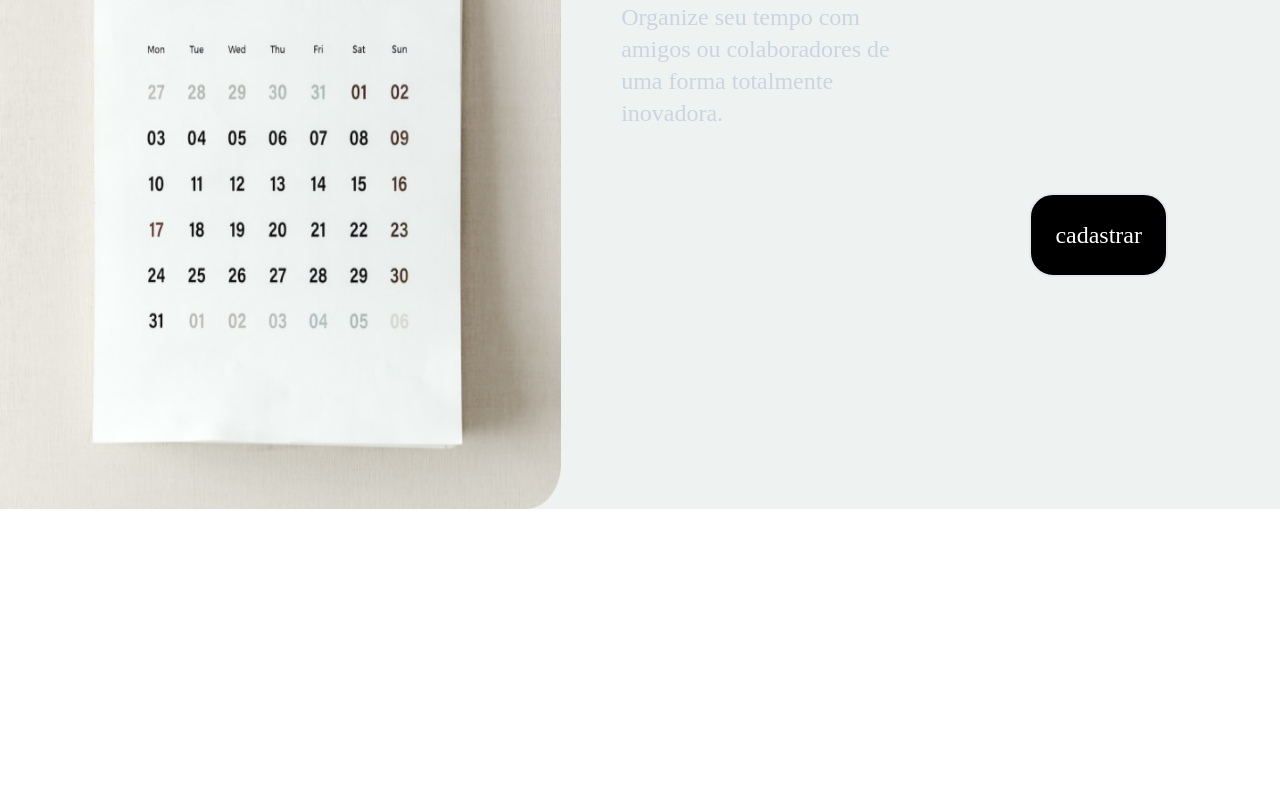
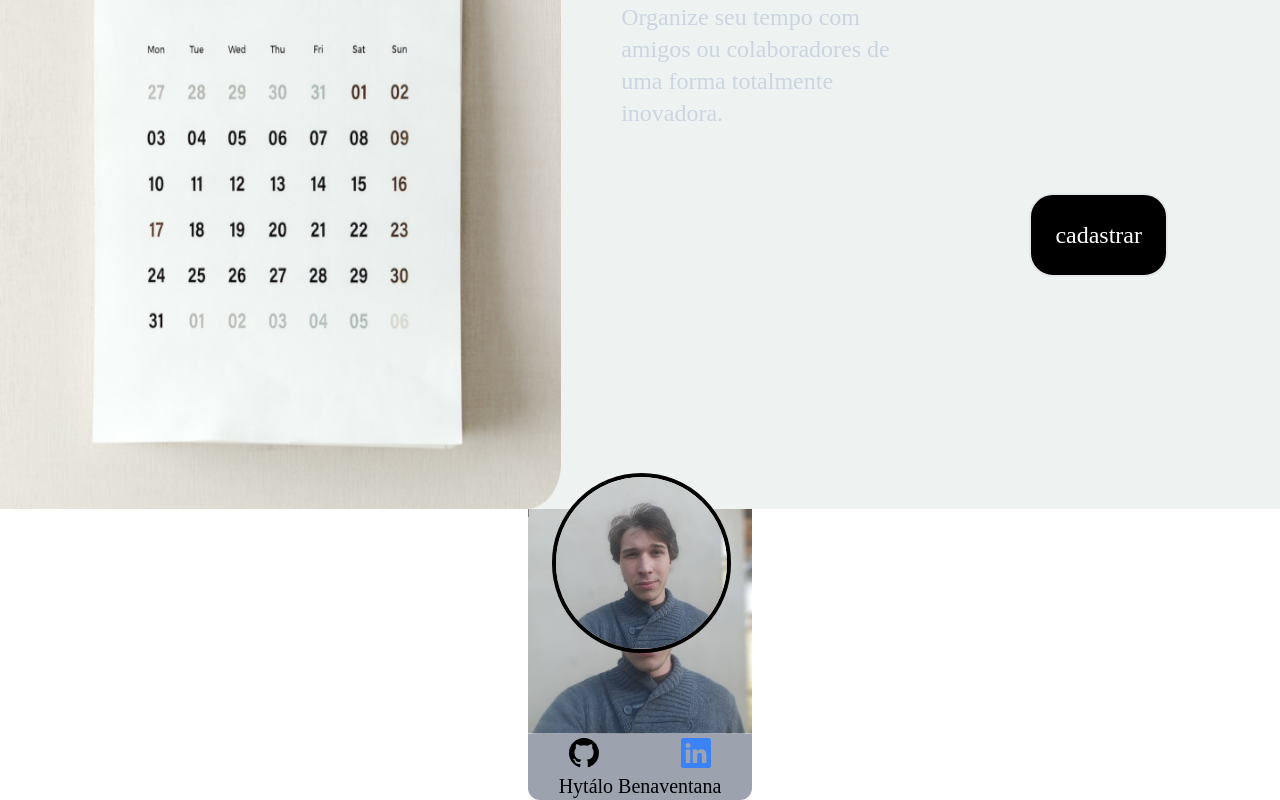
Before and after one commit to Pd-Troia/schedule_vite_tail, a React (Vite) app: page / in a window 1280 px wide. Shown: the part 291-1091 px from the top of the page. Before the commit the page ends 800 px from the top, so only its background shows below. Built offline with nearby package versions, Linux system fonts and the light colour scheme; a web font is replaced by a local one.

Commit message:
working on ProjectCard

```diff
--- a/src/App.tsx
+++ b/src/App.tsx
@@ -1,8 +1,5 @@
 import { useState } from "react";
-import Home from "./components/pages/Home";
-import {Link} from "react-router-dom"
-import { AboutUs } from "./components/pages/AboutUs";
-import Explain from "./components/pages/Explain";
+import { Home } from "./components/pages/Home";
 
 function App() {
 
--- /dev/null
+++ b/src/components/layout/ProfileCard.tsx
@@ -0,0 +1,35 @@
+import * as React from 'react';
+import photo from "../../images/foto.png"
+import {BsGithub, BsLinkedin} from "react-icons/bs"
+export interface IProfileCardProps {
+  photo: string
+  name: string
+}
+
+export function ProfileCard ({name}: IProfileCardProps) {
+
+  return (
+
+    <div className=''>
+      <div className='relative  '>
+          <img src={photo} alt="photo_code_bg" className='w-56 ' />
+          <div className='absolute w-4/5 translate-x-6 -top-9 min-h-full  ' >
+            <img src={photo} className="rounded-full border-4 border-black min-h-full "></img>
+          </div>
+      </div>
+      <div className='flex justify-around bg-gray-400 py-1'>
+        <div className='text-3xl'>
+        <BsGithub/>
+        </div>
+        <div className='text-blue-500 text-3xl'>
+        <BsLinkedin/>
+        </div>
+      </div>
+      <div className="bg-gray-400 rounded-b-xl flex justify-center text-xl">
+        <p>
+          {name}
+        </p>
+      </div>
+    </div>
+  );
+}
--- a/src/components/pages/AboutUs.tsx
+++ /dev/null
@@ -1,12 +0,0 @@
-import * as React from 'react';
-import {Link} from "react-scroll"
-export interface IAboutUsProps {
-}
-
-export function AboutUs (props: IAboutUsProps) {
-  return (
-    <div className='bg-purple-800 h-96' id="3">
-        <Link to="1" spy={true} smooth={true} offset={50} duration={500}><p>ViadoMaldito</p></Link>
-    </div>
-  );
-}
--- a/src/components/pages/Home.tsx
+++ b/src/components/pages/Home.tsx
@@ -1,37 +1,17 @@
 import * as React from 'react';
-import { Link } from 'react-scroll';
-import { Button } from '../layout/Button';
-import HeaderHome from "../layout/HeaderHome"
-import calendar from "../../images/Rectangle 1.png";
+import { AboutUs } from './frame_page/AboutUs';
+import Explain from './frame_page/Explain';
+import HomeFront from './frame_page/HomeFront';
+
 export interface IHomeProps {
 }
 
-export default function Home (props: IHomeProps) {
-  const openLogin = ()=>{
-    console.log("apertado")
-  }
-
+export function Home (props: IHomeProps) {
   return (
-    <div className="flex w-screen h-screen min-w-full bg-greybg">
-      <div className=' w-5/6'>
-        <img className='h-full' src={calendar} alt="home_img"/>
-      </div>
-      <div className='flex flex-col min-w-screen w-full px-12 py-6'>
-        <div className="flex justify-end">
-            <div className='mx-16 my-6 text-2xl' >
-              <HeaderHome/>
-            </div>
-        </div>
-
-        <div className='w-3/6 mt-20'>
-          <p className='text-6xl font-bold my-6'>Schedule</p>
-          <p className='text-2xl text-slate-300 mx-3 '>Organize seu tempo com amigos ou colaboradores de uma forma totalmente inovadora. </p>
-        </div>
-        <div className='flex justify-end mr-16 my-16 '>
-          <div></div>
-          <Button handleButton={openLogin}>cadastrar</Button>
-        </div>
-      </div>
+    <div>
+        <HomeFront/>
+        <Explain/>
+        <AboutUs/>
     </div>
   );
 }
--- /dev/null
+++ b/src/components/pages/frame_page/AboutUs.tsx
@@ -0,0 +1,13 @@
+import * as React from 'react';
+import { ProfileCard } from '../../layout/ProfileCard';
+import photoHyt from '../../../images/foto.png';
+export interface IAboutUsProps {
+}
+
+export function AboutUs (props: IAboutUsProps) {
+  return (
+    <div className='flex justify-around '>
+      <ProfileCard name="Hytálo Benaventana" photo={photoHyt} />
+    </div>
+  );
+}
--- a/src/components/pages/Explain.tsx
+++ b/src/components/pages/frame_page/Explain.tsx
@@ -5,8 +5,8 @@ export interface IExplainProps {
 
 export default function Explain (props: IExplainProps) {
   return (
-    <div className='bg-purple-200 h-96' id="2">
-        <Link to="1" spy={true} offset={50} duration={500}><p>PorcoSafado</p></Link>
+    <div>
+
     </div>
   );
 }
--- /dev/null
+++ b/src/components/pages/frame_page/HomeFront.tsx
@@ -0,0 +1,37 @@
+import * as React from 'react';
+import { Link } from 'react-scroll';
+import { Button } from '../../layout/Button';
+import HeaderHome from "../../layout/HeaderHome"
+import calendar from "../../../images/Rectangle 1.png";
+export interface IHomeFrontProps {
+}
+
+export default function HomeFront (props: IHomeFrontProps) {
+  const openLogin = ()=>{
+    console.log("apertado")
+  }
+
+  return (
+    <div className="flex w-screen h-screen min-w-full bg-greybg">
+      <div className=' w-5/6'>
+        <img className='h-full' src={calendar} alt="home_img"/>
+      </div>
+      <div className='flex flex-col min-w-screen w-full px-12 py-6'>
+        <div className="flex justify-end">
+            <div className='mx-16 my-6 text-2xl' >
+              <HeaderHome/>
+            </div>
+        </div>
+
+        <div className='w-3/6 mt-20'>
+          <p className='text-6xl font-bold my-6'>Schedule</p>
+          <p className='text-2xl text-slate-300 mx-3 '>Organize seu tempo com amigos ou colaboradores de uma forma totalmente inovadora. </p>
+        </div>
+        <div className='flex justify-end mr-16 my-16 '>
+          <div></div>
+          <Button handleButton={openLogin}>cadastrar</Button>
+        </div>
+      </div>
+    </div>
+  );
+}
```
Also changed, not shown: src/images/foto.png (added).
